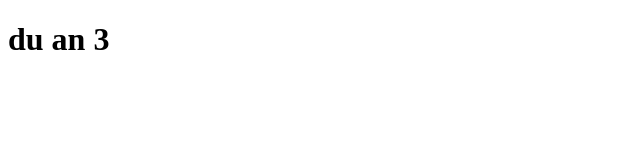
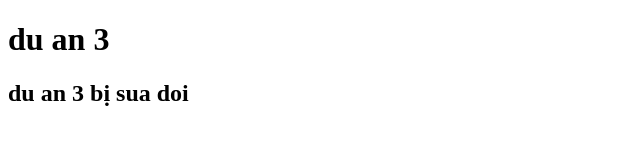
Before and after one commit to tuhochtml/duan3, a plain HTML site: page index.html in a window 1280 px wide. Shown: the whole page, without its empty margins (0-640 px from the left). Drawn offline with Linux system fonts and the light colour scheme.

Commit message:
sửa đổi lần 1

```diff
--- a/index.html
+++ b/index.html
@@ -7,5 +7,6 @@
 </head>
 <body>
    <h1>du an 3</h1>
+   <h2>du an 3 bị sua doi</h2>
 </body>
 </html>
```
